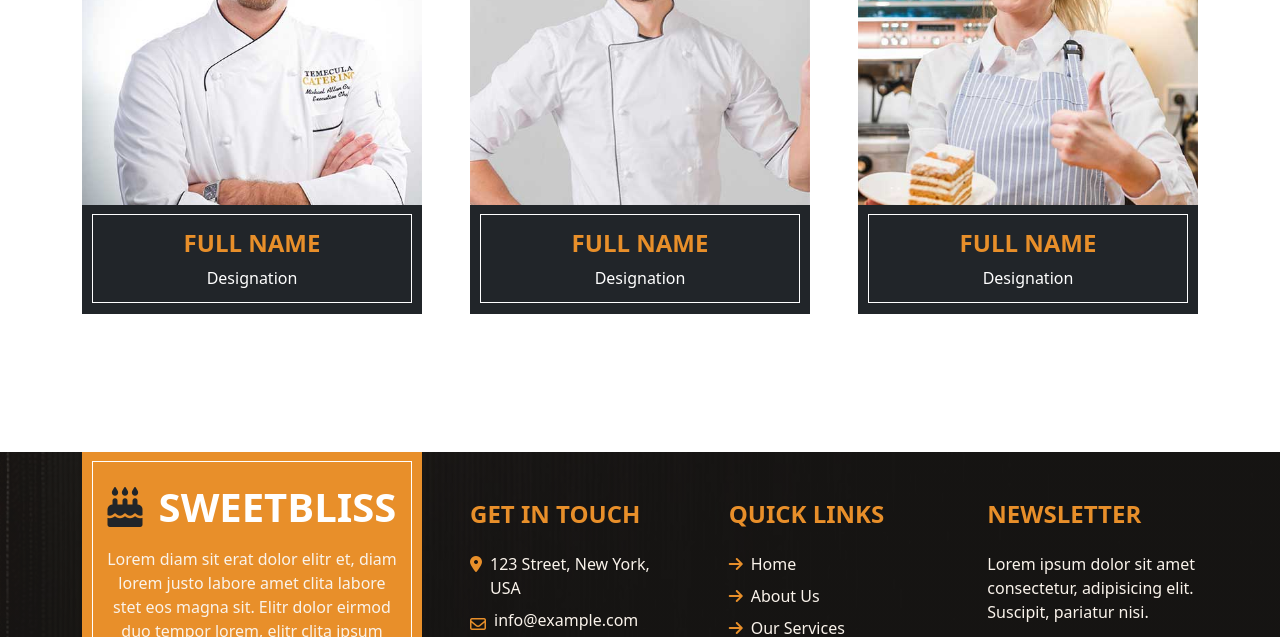
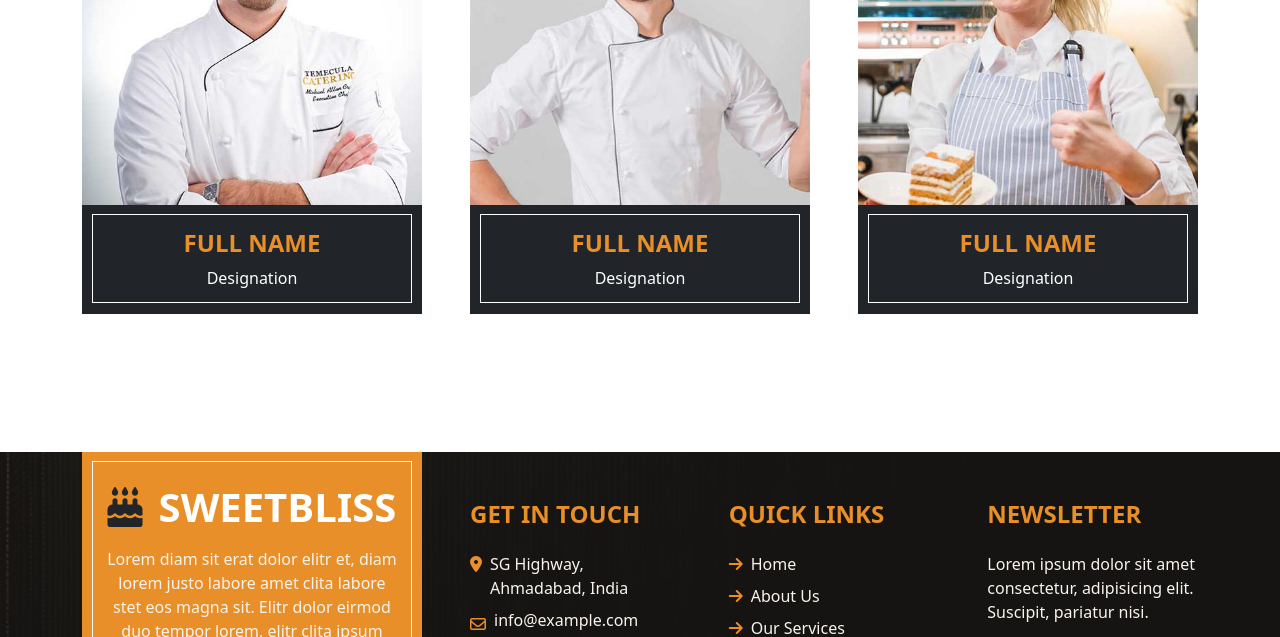
Before and after one commit to NaitikHirani07/CackShop, a plain HTML site: page index.html in a window 1280 px wide. Shown: the part 3211-3848 px from the top of the page. Drawn offline with nearby package versions, Linux system fonts and the light colour scheme.

Commit message:
cackshop second update

```diff
--- a/index.html
+++ b/index.html
@@ -493,7 +493,7 @@
                             <h4 class="text-primary text-uppercase mb-4">Get In Touch</h4>
                             <div class="d-flex mb-2">
                                 <i class="fa-solid fa-location-dot me-2 mt-1"></i>
-                                <p class="mb-0">123 Street, New York, USA</p>
+                                <p class="mb-0">SG Highway, Ahmadabad, India</p>
                             </div>
                             <div class="d-flex mb-2">
                                 <i class="fa-regular fa-envelope me-2 mt-2"></i>
```
